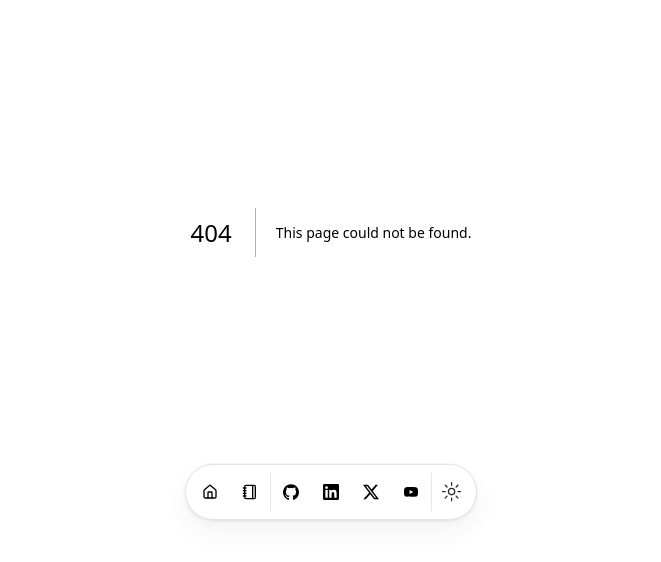
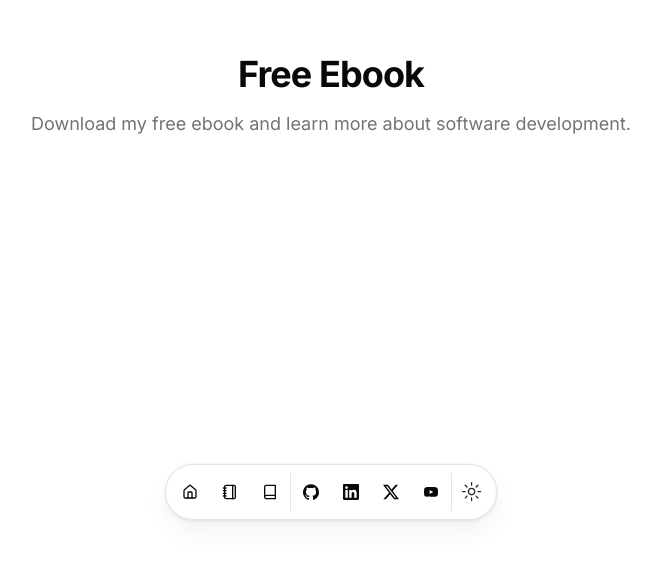
Before and after one commit to daviidy/portfolio-front-end, a Next.js app: page /ebook in a window 1280 px wide. Before the commit this address had no page. Shown: the part 264-826 px from the top of the page, without its empty margins (309-970 px from the left). After the commit the page ends 800 px from the top, so only its background shows below. Built offline with nearby package versions, Linux system fonts and the light colour scheme.

Commit message:
added page for ebook

```diff
--- /dev/null
+++ b/src/app/ebook/page.tsx
@@ -0,0 +1,22 @@
+import { DATA } from "@/data/resume";
+import type { Metadata } from "next";
+
+export const metadata: Metadata = {
+  title: "Free Ebook",
+  description: "Download my free ebook and learn more about software development.",
+};
+
+export default function EbookPage() {
+  return (
+    <main className="flex flex-col items-center justify-center min-h-[70vh] space-y-8">
+      <div className="max-w-2xl mx-auto text-center space-y-4">
+        <h1 className="text-4xl font-bold tracking-tight">Free Ebook</h1>
+        <p className="text-lg text-muted-foreground">
+          Download my free ebook and learn more about software development.
+        </p>
+      </div>
+
+      <div className="klaviyo-form-Yxt67z"></div>
+    </main>
+  );
+}
--- a/src/app/layout.tsx
+++ b/src/app/layout.tsx
@@ -55,6 +55,9 @@ export default function RootLayout({
 }>) {
   return (
     <html lang="en" suppressHydrationWarning>
+      <head>
+        <script async type='text/javascript' src='https://static.klaviyo.com/onsite/js/klaviyo.js?company_id=Yxt67z'></script>
+      </head>
       <body
         className={cn(
           "min-h-screen bg-background font-sans antialiased max-w-2xl mx-auto py-12 sm:py-24 px-6",
--- a/src/data/resume.tsx
+++ b/src/data/resume.tsx
@@ -1,5 +1,5 @@
 import { Icons } from "@/components/icons";
-import { HomeIcon, NotebookIcon } from "lucide-react";
+import { HomeIcon, NotebookIcon, BookIcon } from "lucide-react";
 
 export const DATA = {
   name: "Nda David Yao",
@@ -31,6 +31,7 @@ export const DATA = {
   navbar: [
     { href: "/", icon: HomeIcon, label: "Home" },
     { href: "/blog", icon: NotebookIcon, label: "Blog" },
+    { href: "/ebook", icon: BookIcon, label: "Free Ebook" },
   ],
   contact: {
     email: "nda.yao94@gmail.com",
```
